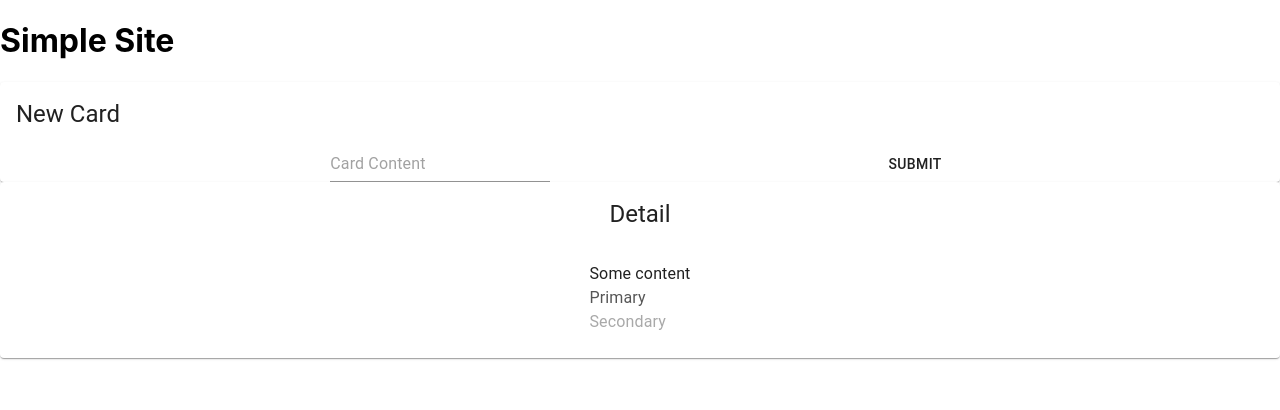
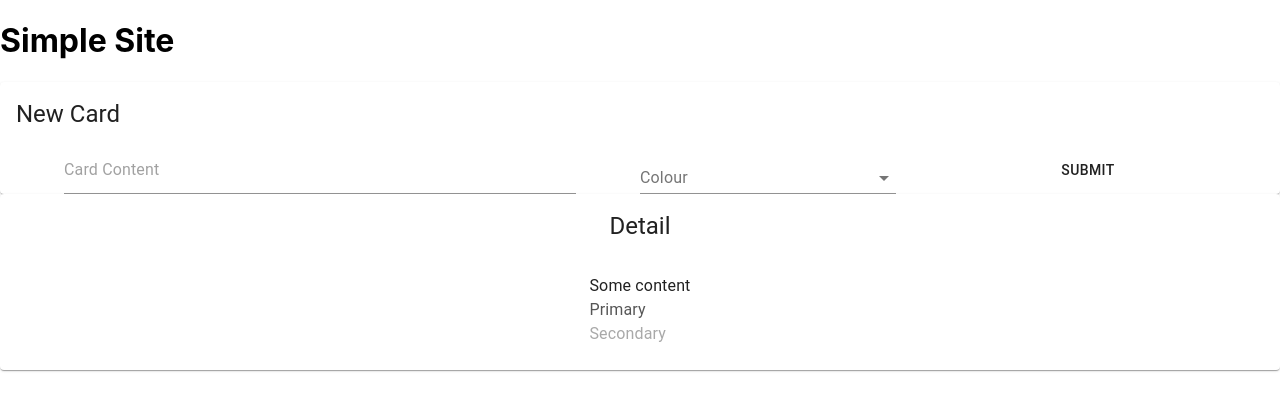
Before and after one commit to Wayl123/SimpleSite, a React (Create React App) app: page / in a window 1280 px wide. Shown: the top 410 px of the page. Built offline with nearby package versions, Linux system fonts and the light colour scheme.

Commit message:
Add select box to new card component

```diff
--- a/src/components/NewCard.tsx
+++ b/src/components/NewCard.tsx
@@ -1,5 +1,5 @@
 import React from 'react'
-import {Card, CardHeader, FormControl, Input, Button, InputLabel, Select} from '@material-ui/core'
+import {Card, CardHeader, FormControl, Input, Button, InputLabel, TextField, MenuItem} from '@material-ui/core'
 import {makeStyles, createStyles} from '@material-ui/core/styles'
 
 const useStyles = makeStyles(() =>
@@ -17,6 +17,12 @@ const useStyles = makeStyles(() =>
     p100width: {
       width: '100%',
     },
+    p40width: {
+      width: '40%',
+    },
+    p20width: {
+      width: '20%',
+    },
   })
 )
 
@@ -30,8 +36,12 @@ export default function NewCard() {
       />
       <form className={style.p100width}>
         <FormControl className={style.form}>
-          <Input name='content' type='text' placeholder='Card Content'/>
-          <Button type='submit'>Submit</Button>
+          <Input className={style.p40width} name='content' type='text' placeholder='Card Content'/>
+          <TextField className={style.p20width} name='select' label='Colour' select>
+            <MenuItem value='primary'>Primary</MenuItem>
+            <MenuItem value='secondary'>Secondary</MenuItem>
+          </TextField>
+          <Button className={style.p20width} type='submit'>Submit</Button>
         </FormControl>
       </form>
     </Card>
```
